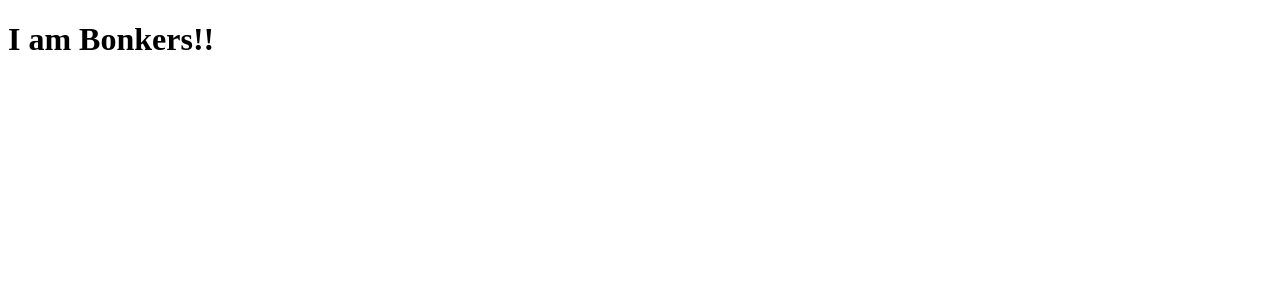
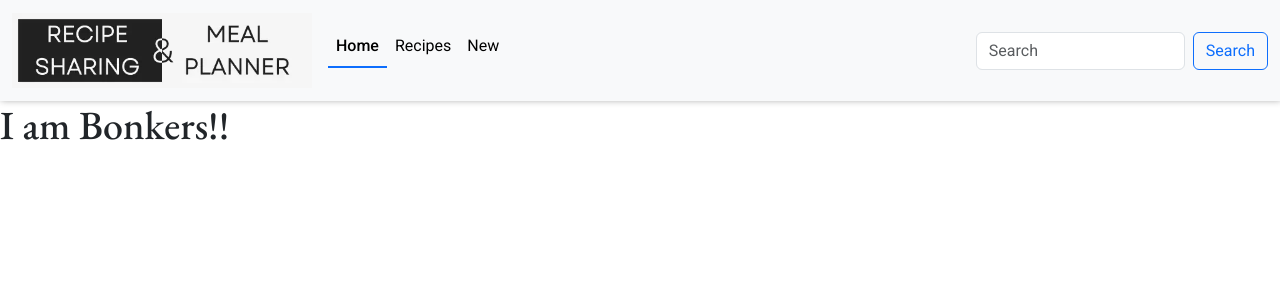
Before and after one commit to ciarangriffin93/recipe-2024, a Django app: page / in a window 1280 px wide. Shown: the top 300 px of the page. Run offline with Django 4.2, Linux system fonts and the light colour scheme; some libraries are stand-ins or nearby versions.

Commit message:
Creating the Navigation Menu

```diff
--- a/main/settings.py
+++ b/main/settings.py
@@ -29,7 +29,7 @@ SECRET_KEY = 'django-insecure-%b!-bqwz1f2lt6ov_0uk1)2+$zj3_9u+r_k@nggsr@=c_k(xjf
 # SECURITY WARNING: don't run with debug turned on in production!
 DEBUG = False
 
-ALLOWED_HOSTS = ['8000-ciarangriffi-recipe2024-k3ypd6zpu3o.ws.codeinstitute-ide.net' ,'.herokuapp.com']
+ALLOWED_HOSTS = ['8000-ciarangriffi-recipe2024-eduj0ystd05.ws.codeinstitute-ide.net' ,'.herokuapp.com']
 
 
 # Application definition
@@ -129,6 +129,8 @@ USE_TZ = True
 
 STATIC_URL = 'static/'
 
+STATICFILES_DIRS = (os.path.join(BASE_DIR, 'static'),)
+
 # Default primary key field type
 # https://docs.djangoproject.com/en/4.2/ref/settings/#default-auto-field
 
--- /dev/null
+++ b/static/css/base.css
@@ -0,0 +1,74 @@
+@import url('https://fonts.googleapis.com/css2?family=EB+Garamond:wght@400;500;600&family=Roboto:wght@400;500&display=swap');
+
+:root {
+    /** Fonts */
+    --title: 'EB Garamond', serif;
+    --main-font: 'Roboto', serif;
+
+    /* Colours */
+    --background: #3f006a0f;
+    --blue: #0d6efd;
+    --black: #000;
+    --off-white: #f6f6f6;
+    --white: #fff;
+    --orange: #ffbf50;
+
+    /* Utils */
+    --smal-box-shadow: 1px -1px 7px 0 #00000061;
+    --border: 1px solid #00000030;
+}
+
+html, body {
+    height: 100%;
+}
+
+body {
+    display: flex;
+    flex-direction: column;
+    font-family: var(--main-font);
+}
+
+h1, h2, h3, h4, h5, h6 {
+    font-family: var(--title);
+}
+
+main {
+    flex: 1 0 auto;
+    background-color: var(--white);
+}
+
+/* Footer */
+footer {
+    flex-shrink: 0;
+    background-color: var(--off-white);
+    display: flex;
+    flex-direction: row;
+    justify-content: center;
+    align-items: center;
+    border-top: var(--border);
+}
+
+.social-icon {
+    height: 2rem;
+    margin: 1rem;
+}
+
+
+/* Header */
+.navbar {
+    background-color: var(--off-white);
+    box-shadow: var(--smal-box-shadow);
+}
+
+a.nav-link {
+    color: var(--black);
+}
+
+img.logo {
+    width: 18.75rem;
+}
+
+.active {
+    border-bottom: 2px solid var(--blue);
+    font-weight: 500;
+}
--- a/templates/base.html
+++ b/templates/base.html
@@ -1,11 +1,24 @@
+{% load static %}
+
 <!DOCTYPE html>
 <html lang="en">
 <head>
     <meta charset="UTF-8">
     <meta name="viewport" content="width=device-width, initial-scale=1.0">
-    <title>Document</title>
+    {% block extra_css %}
+    <link rel="stylesheet" href="https://cdnjs.cloudflare.com/ajax/libs/bootstrap/5.3.3/css/bootstrap.min.css" integrity="sha512-jnSuA4Ss2PkkikSOLtYs8BlYIeeIK1h99ty4YfvRPAlzr377vr3CXDb7sb7eEEBYjDtcYj+AjBH3FLv5uSJuXg==" crossorigin="anonymous" referrerpolicy="no-referrer" />
+    <link rel="stylesheet" href="{% static '/css/base.css' %}">
+    {% endblock %}
+
+    {% block onload_js %}
+    <script src="https://cdnjs.cloudflare.com/ajax/libs/bootstrap/5.3.3/js/bootstrap.min.js" integrity="sha512-ykZ1QQr0Jy/4ZkvKuqWn4iF3lqPZyij9iRv6sGqLRdTPkY69YX6+7wvVGmsdBbiIfN/8OdsI7HABjvEok6ZopQ==" crossorigin="anonymous" referrerpolicy="no-referrer"></script>
+    {% endblock %}
+
+    <title>Recipe Sharing & Meal Planner -  {% block title %}{% endblock %}</title>
 </head>
 <body>
+    {% include 'includes/header.html' %}
+
     <h1>I am Bonkers!!</h1>
 
 </body>
--- /dev/null
+++ b/templates/includes/header.html
@@ -0,0 +1,32 @@
+{% load static %}
+
+<header>
+    <nav class="navbar navbar-expand-lg bg-light">
+        <div class="container-fluid">
+            <!-- Logo -->
+          <a class="navbar-brand" href="#"><img src="{% static 'images/logo.webp' %}" alt="Recipe Sharing & Meal Planner Logo" class="logo"></a>
+          <button class="navbar-toggler" type="button" data-bs-toggle="collapse" data-bs-target="#navbarNav" aria-controls="navbarNav" aria-expanded="false" aria-label="Toggle navigation">
+            <span class="navbar-toggler-icon"></span>
+          </button>
+          <!-- Nav items -->
+          <div class="collapse navbar-collapse" id="navbarNav">
+            <ul class="navbar-nav me-auto mb-2">
+              <li class="nav-item">
+                <a class="nav-link active" aria-current="page" href="{% url 'home' %}">Home</a>
+              </li>
+              <li class="nav-item">
+                <a class="nav-link" href="#">Recipes</a>
+              </li>
+              <li class="nav-item">
+                <a class="nav-link" href="#">New</a>
+              </li>
+            </ul>
+            <!-- Forms -->
+            <form class="d-flex" role="search">
+                <input class="form-control me-2" type="search" placeholder="Search" aria-label="Search">
+                <button class="btn btn-outline-primary" type="submit">Search</button>
+              </form>
+          </div>
+        </div>
+      </nav>
+    </header>
```
Also changed, not shown: static/images/logo.webp (added), templates/includes/footer.html (added).
